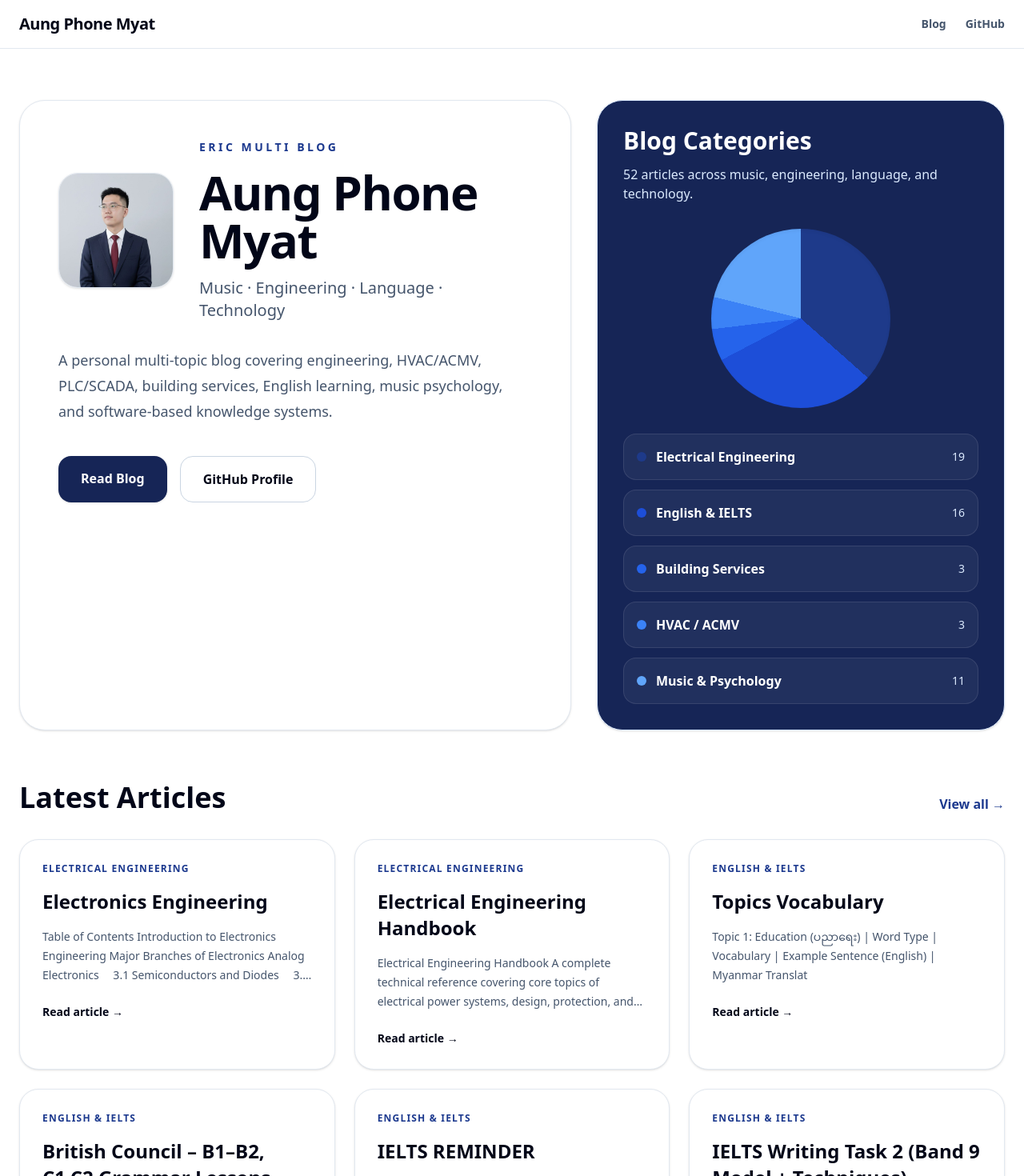
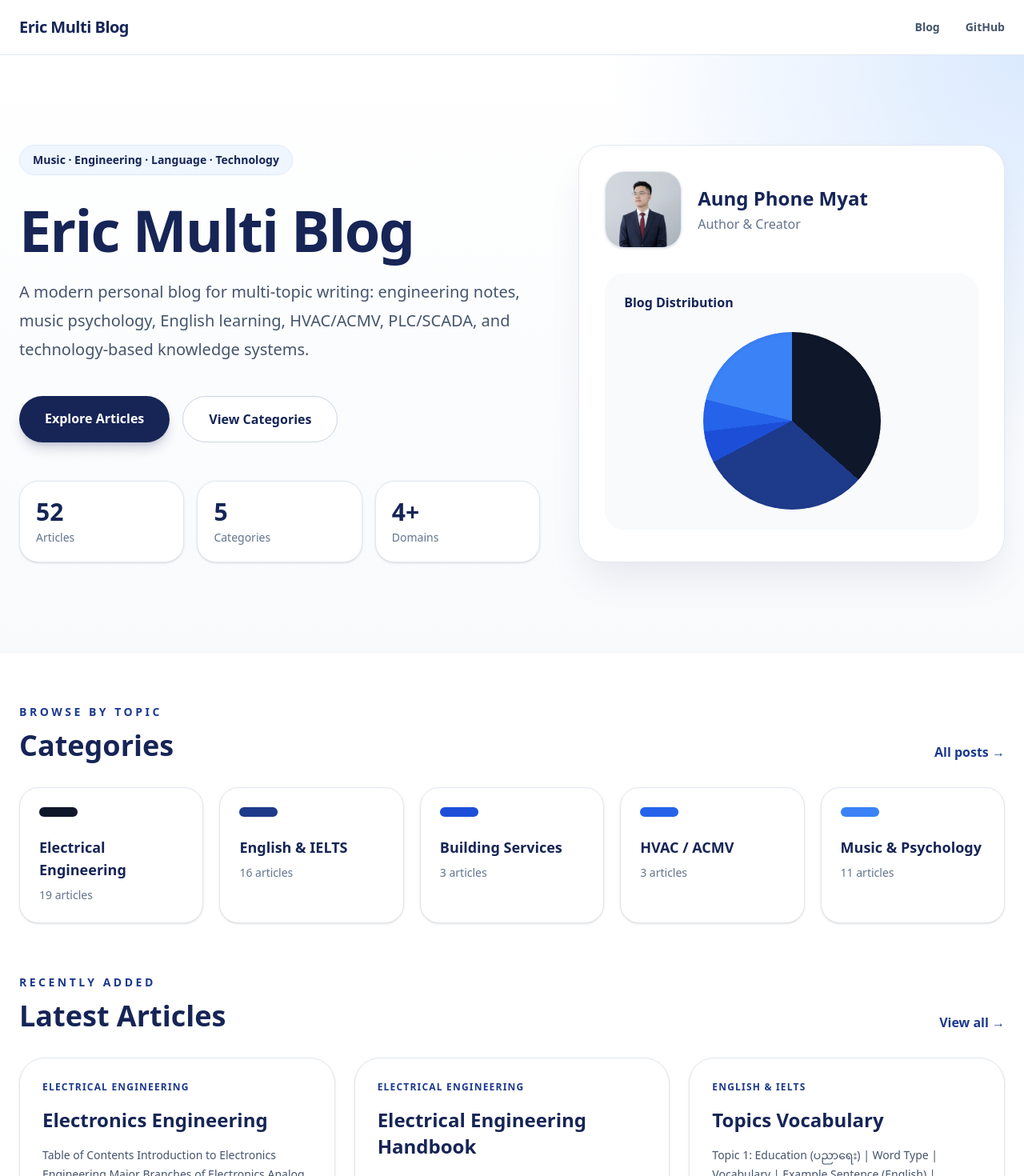
Before and after one commit to Eric9435/eric9435.github.io, a Next.js app: page / in a window 1280 px wide. Shown: the top 1470 px of the page at 80% size. Built offline with nearby package versions, Linux system fonts and the light colour scheme.

Commit message:
Modernize Eric Multi Blog homepage UI

```diff
--- a/src/app/page.tsx
+++ b/src/app/page.tsx
@@ -11,112 +11,144 @@ export default function Home() {
 
   const total = categoryData.reduce((sum, item) => sum + item.count, 0);
   let current = 0;
-
-  const colors = ["#1e3a8a", "#1d4ed8", "#2563eb", "#3b82f6", "#60a5fa", "#93c5fd"];
+  const colors = ["#0f172a", "#1e3a8a", "#1d4ed8", "#2563eb", "#3b82f6", "#93c5fd"];
 
   const slices = categoryData.map((item, index) => {
     const start = current;
-    const value = (item.count / total) * 100;
+    const value = total ? (item.count / total) * 100 : 0;
     current += value;
     return `${colors[index % colors.length]} ${start}% ${current}%`;
   });
 
   return (
     <main className="min-h-screen bg-white text-slate-950">
-      <nav className="sticky top-0 z-50 border-b border-slate-200 bg-white/90 backdrop-blur">
-        <div className="mx-auto flex max-w-7xl items-center justify-between px-6 py-4">
-          <a href="/" className="text-xl font-extrabold tracking-tight">
-            Aung Phone Myat
+      <nav className="sticky top-0 z-50 border-b border-slate-200 bg-white/90 backdrop-blur-xl">
+        <div className="mx-auto flex max-w-7xl items-center justify-between px-6 py-5">
+          <a href="/" className="text-xl font-black tracking-tight text-blue-950">
+            Eric Multi Blog
           </a>
 
-          <div className="flex items-center gap-6 text-sm font-semibold text-slate-600">
-            <a href="/blog" className="hover:text-blue-900">Blog</a>
-            <a href="https://github.com/Eric9435" className="hover:text-blue-900">GitHub</a>
+          <div className="flex items-center gap-8 text-sm font-semibold text-slate-600">
+            <a href="/blog" className="hover:text-blue-950">Blog</a>
+            <a href="https://github.com/Eric9435" className="hover:text-blue-950">GitHub</a>
           </div>
         </div>
       </nav>
 
-      <section className="mx-auto max-w-7xl px-6 py-16">
-        <div className="grid gap-8 lg:grid-cols-[1.15fr_0.85fr]">
-          <div className="rounded-[32px] border border-slate-200 bg-white p-8 shadow-sm md:p-12">
-            <div className="flex flex-col gap-8 md:flex-row md:items-center">
+      <section className="relative overflow-hidden border-b border-slate-100">
+        <div className="absolute inset-0 bg-[radial-gradient(circle_at_top_right,#dbeafe,transparent_35%),linear-gradient(to_bottom,#ffffff,#f8fafc)]" />
+
+        <div className="relative mx-auto grid max-w-7xl gap-12 px-6 py-20 lg:grid-cols-[1.1fr_0.9fr] lg:py-28">
+          <div>
+            <div className="inline-flex rounded-full border border-blue-100 bg-blue-50 px-4 py-2 text-sm font-bold text-blue-950">
+              Music · Engineering · Language · Technology
+            </div>
+
+            <h1 className="mt-8 max-w-4xl text-6xl font-black tracking-tight text-blue-950 md:text-7xl">
+              Eric Multi Blog
+            </h1>
+
+            <p className="mt-6 max-w-3xl text-xl leading-9 text-slate-600">
+              A modern personal blog for multi-topic writing: engineering notes,
+              music psychology, English learning, HVAC/ACMV, PLC/SCADA,
+              and technology-based knowledge systems.
+            </p>
+
+            <div className="mt-10 flex flex-wrap gap-4">
+              <a href="/blog" className="rounded-full bg-blue-950 px-8 py-4 font-bold text-white shadow-lg shadow-blue-950/20 hover:bg-blue-900">
+                Explore Articles
+              </a>
+
+              <a href="#categories" className="rounded-full border border-slate-300 bg-white px-8 py-4 font-bold text-blue-950 hover:border-blue-950">
+                View Categories
+              </a>
+            </div>
+
+            <div className="mt-12 grid max-w-2xl grid-cols-3 gap-4">
+              <div className="rounded-3xl border border-slate-200 bg-white p-5 shadow-sm">
+                <div className="text-3xl font-black text-blue-950">{posts.length}</div>
+                <div className="mt-1 text-sm text-slate-500">Articles</div>
+              </div>
+
+              <div className="rounded-3xl border border-slate-200 bg-white p-5 shadow-sm">
+                <div className="text-3xl font-black text-blue-950">{categories.length}</div>
+                <div className="mt-1 text-sm text-slate-500">Categories</div>
+              </div>
+
+              <div className="rounded-3xl border border-slate-200 bg-white p-5 shadow-sm">
+                <div className="text-3xl font-black text-blue-950">4+</div>
+                <div className="mt-1 text-sm text-slate-500">Domains</div>
+              </div>
+            </div>
+          </div>
+
+          <aside className="rounded-[2rem] border border-slate-200 bg-white p-8 shadow-2xl shadow-blue-950/10">
+            <div className="flex items-center gap-5">
               <img
                 src="/assets/img/profile.jpg"
                 alt="Aung Phone Myat"
-                className="h-36 w-36 rounded-3xl border border-slate-200 object-cover shadow-sm"
+                className="h-24 w-24 rounded-3xl border border-slate-200 object-cover shadow-sm"
               />
 
               <div>
-                <p className="text-sm font-bold uppercase tracking-[0.25em] text-blue-900">
-                  Eric Multi Blog
-                </p>
-
-                <h1 className="mt-4 text-5xl font-black tracking-tight md:text-6xl">
-                  Aung Phone Myat
-                </h1>
-
-                <p className="mt-4 text-xl font-medium text-slate-600">
-                  Music · Engineering · Language · Technology
-                </p>
+                <h2 className="text-2xl font-black text-blue-950">Aung Phone Myat</h2>
+                <p className="mt-1 text-slate-500">Author & Creator</p>
               </div>
             </div>
 
-            <p className="mt-8 max-w-4xl text-lg leading-8 text-slate-600">
-              A personal multi-topic blog covering engineering, HVAC/ACMV,
-              PLC/SCADA, building services, English learning, music psychology,
-              and software-based knowledge systems.
-            </p>
+            <div className="mt-8 rounded-3xl bg-slate-50 p-6">
+              <h3 className="font-black text-blue-950">Blog Distribution</h3>
 
-            <div className="mt-10 flex flex-wrap gap-4">
-              <a href="/blog" className="rounded-2xl bg-blue-950 px-7 py-4 font-bold text-white shadow-sm hover:bg-blue-900">
-                Read Blog
-              </a>
-              <a href="https://github.com/Eric9435" className="rounded-2xl border border-slate-300 bg-white px-7 py-4 font-bold hover:border-blue-900">
-                GitHub Profile
-              </a>
+              <div className="mt-6 flex justify-center">
+                <div
+                  className="h-56 w-56 rounded-full border border-white shadow-inner"
+                  style={{ background: `conic-gradient(${slices.join(", ")})` }}
+                />
               </div>
             </div>
+          </aside>
+        </div>
+      </section>
 
-          <div className="rounded-[32px] border border-blue-100 bg-blue-950 p-8 text-white shadow-sm">
-            <h2 className="text-3xl font-black">Blog Categories</h2>
-            <p className="mt-3 text-blue-100">
-              {posts.length} articles across music, engineering, language, and technology.
+      <section id="categories" className="mx-auto max-w-7xl px-6 py-16">
+        <div className="mb-8 flex items-end justify-between">
+          <div>
+            <p className="text-sm font-black uppercase tracking-[0.25em] text-blue-900">
+              Browse by Topic
             </p>
-
-            <div className="mt-8 flex justify-center">
-              <div
-                className="h-56 w-56 rounded-full shadow-inner"
-                style={{
-                  background: `conic-gradient(${slices.join(", ")})`,
-                }}
-              />
+            <h2 className="mt-3 text-4xl font-black text-blue-950">Categories</h2>
+          </div>
+          <a href="/blog" className="font-bold text-blue-900">All posts →</a>
         </div>
 
-            <div className="mt-8 grid gap-3">
+        <div className="grid gap-5 md:grid-cols-2 lg:grid-cols-5">
           {categoryData.map((item, index) => (
             <a
               key={item.name}
               href={`/blog?category=${encodeURIComponent(item.name)}`}
-                  className="flex items-center justify-between rounded-2xl border border-white/10 bg-white/5 p-4 transition hover:bg-white/10"
+              className="group rounded-3xl border border-slate-200 bg-white p-6 shadow-sm transition hover:-translate-y-1 hover:border-blue-200 hover:shadow-xl"
             >
-                  <div className="flex items-center gap-3">
               <span
-                      className="h-3 w-3 rounded-full"
+                className="block h-3 w-12 rounded-full"
                 style={{ backgroundColor: colors[index % colors.length] }}
               />
-                    <span className="font-bold">{item.name}</span>
-                  </div>
-                  <span className="text-sm text-blue-100">{item.count}</span>
+              <h3 className="mt-6 text-lg font-black text-blue-950 group-hover:text-blue-700">
+                {item.name}
+              </h3>
+              <p className="mt-2 text-sm text-slate-500">{item.count} articles</p>
             </a>
           ))}
         </div>
-          </div>
-        </div>
       </section>
 
-      <section className="mx-auto max-w-7xl px-6 pb-20">
+      <section className="mx-auto max-w-7xl px-6 pb-24">
         <div className="mb-8 flex items-end justify-between">
-          <h2 className="text-4xl font-black">Latest Articles</h2>
+          <div>
+            <p className="text-sm font-black uppercase tracking-[0.25em] text-blue-900">
+              Recently Added
+            </p>
+            <h2 className="mt-3 text-4xl font-black text-blue-950">Latest Articles</h2>
+          </div>
           <a href="/blog" className="font-bold text-blue-900">View all →</a>
         </div>
 
@@ -125,18 +157,21 @@ export default function Home() {
             <a
               key={post.slug}
               href={`/blog/${post.slug}`}
-              className="rounded-3xl border border-slate-200 bg-white p-7 shadow-sm transition hover:-translate-y-1 hover:shadow-lg"
+              className="group rounded-[2rem] border border-slate-200 bg-white p-7 shadow-sm transition hover:-translate-y-1 hover:border-blue-200 hover:shadow-xl"
             >
               <div className="text-xs font-black uppercase tracking-widest text-blue-900">
                 {post.category}
               </div>
-              <h3 className="mt-4 text-2xl font-black leading-snug">
+
+              <h3 className="mt-4 text-2xl font-black leading-snug text-blue-950 group-hover:text-blue-700">
                 {post.title}
               </h3>
+
               <p className="mt-4 line-clamp-3 text-sm leading-6 text-slate-600">
                 {post.excerpt}
               </p>
-              <div className="mt-6 text-sm font-black text-slate-950">
+
+              <div className="mt-7 font-black text-blue-950">
                 Read article →
               </div>
             </a>
```
Lines whose indentation alone changed are shown as unchanged.
